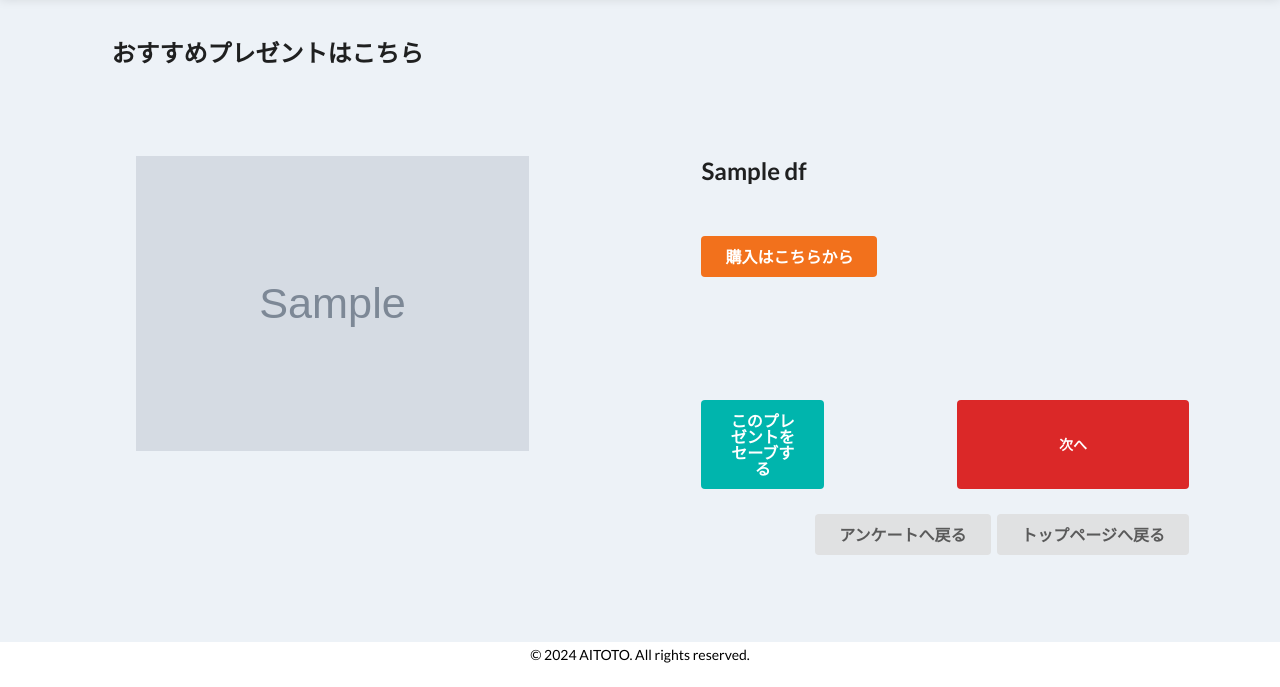
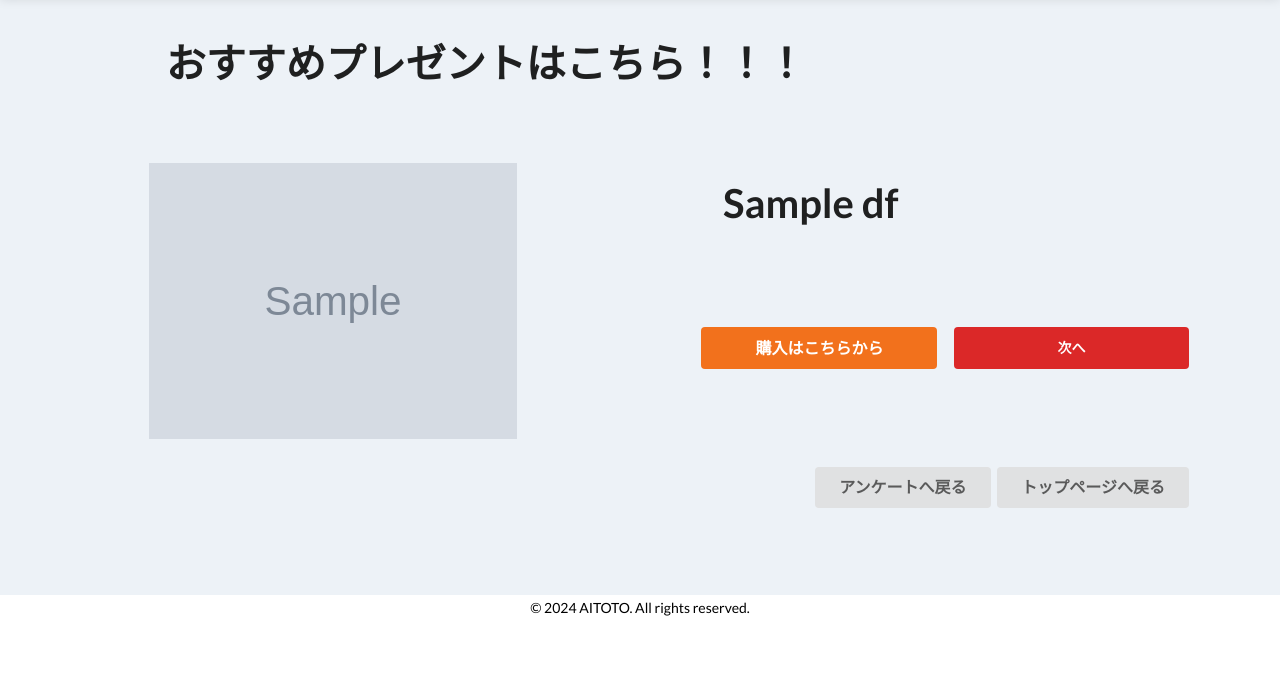
Before and after one commit to vivy-phtela/AITOTO_Flask, a Flask app: template templates/gift_return.html in a window 1280 px wide. Shown: the part 113-800 px from the top of the page. Run offline with Flask 3, Linux system fonts and the light colour scheme; the template is opened without the code that fills it: most values are stand-ins (such as "Sample title", 1, 10 or a date in 2020); grey boxes marked "Sample" are stand-in pictures; parts of the project's set-up code (start-up, migrations or seed data) failed here and were passed over; some libraries are stand-ins or nearby versions.

Commit message:
セーブボタンの削除

```diff
--- a/static/css/style-gift_return.css
+++ b/static/css/style-gift_return.css
@@ -77,6 +77,9 @@ body {
     max-height: 80%;
 }
 
+.title {
+    font-size: 40px;
+}
 
 .content {
     padding: 5%;
@@ -84,13 +87,8 @@ body {
     line-height: 2;
 }
 
-.description {
-    margin-top: 10%;
-    margin-bottom: 25%;
-}
-
 .button_flex {
-    margin: 5% 0 5% 0;
+    margin: 20% 0 20% 0;
     display: flex;
     justify-content: space-between;
 }
--- a/templates/gift_return.html
+++ b/templates/gift_return.html
@@ -42,23 +42,17 @@
 <body>
     <div class="form-container">
         <div class="ui ccontainer">
-            <h2 id="editor-title" class="ui center aligned">おすすめプレゼントはこちら</h2>
+            <h1 id="editor-title" class="ui center aligned title">おすすめプレゼントはこちら！！！</h1>
             <div class="ui form">
                 <div class="flex" id="product-display">
                     <div class="image">
                         <img src="{{ df[0].image }}" class="preview" id="product-image">
                     </div>
                     <div class="content">
-                        <h2 id="product-name">{{ df[0].product_name }}</h2>
-                        <div class="description">
+                        <h1 id="product-name" class="title">{{ df[0].product_name }}</h1>
+                        <div class="button_flex">
                             <a href="{{ df[0].link }}" class="ui orange large button" target="_blank"
                                 id="product-link">購入はこちらから</a>
-                        </div>
-                        <div class="button_flex">
-                            <form id="registrationForm" method="POST" enctype="multipart/form-data">
-                                <button id="save-button" class="ui fluid large teal submit button" type="submit"
-                                    name="action" value="save">このプレゼントをセーブする</button>
-                            </form>
                             <button class="negative ui button" id="next-button">次へ</button>
                         </div>
                         <div class="button_back">
```
